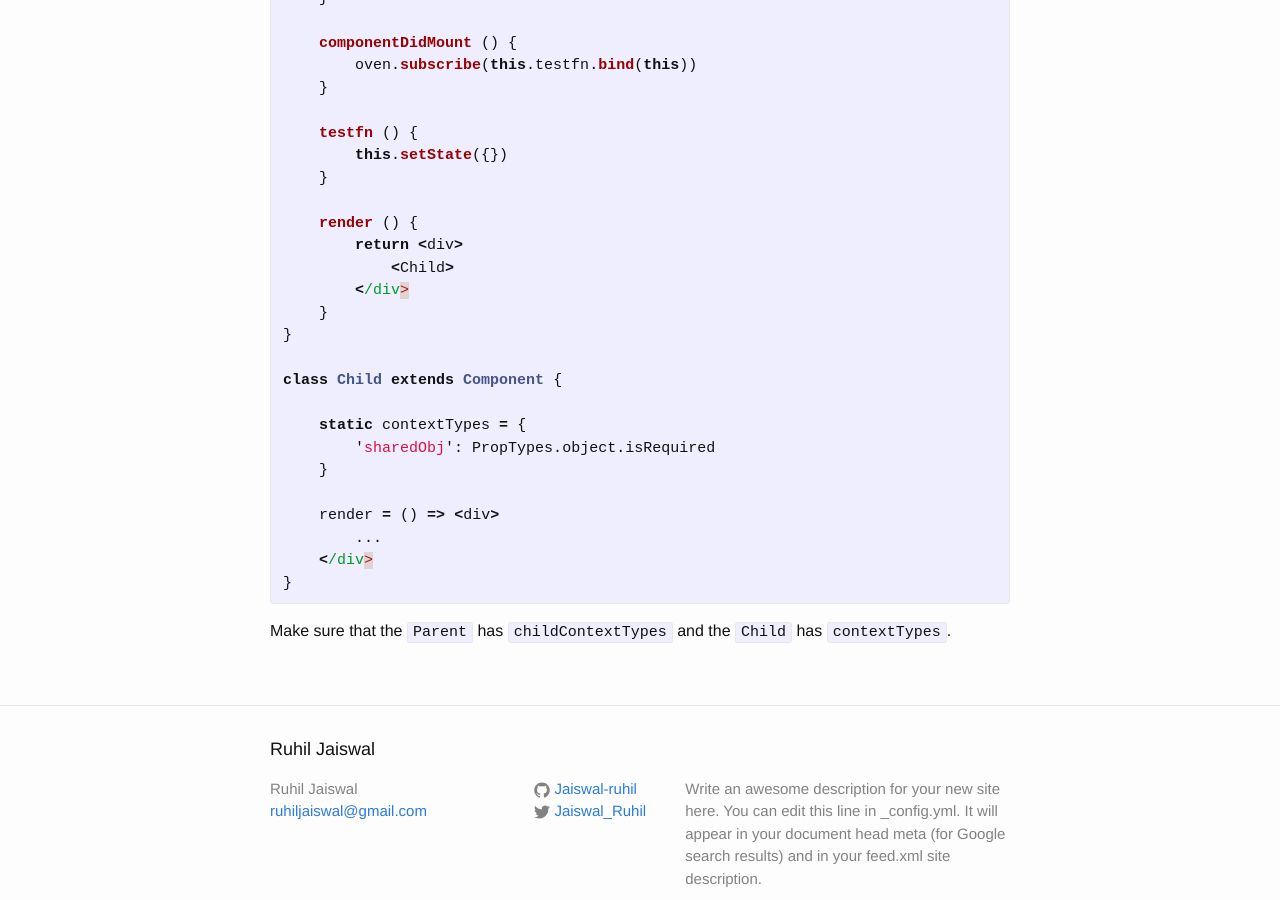
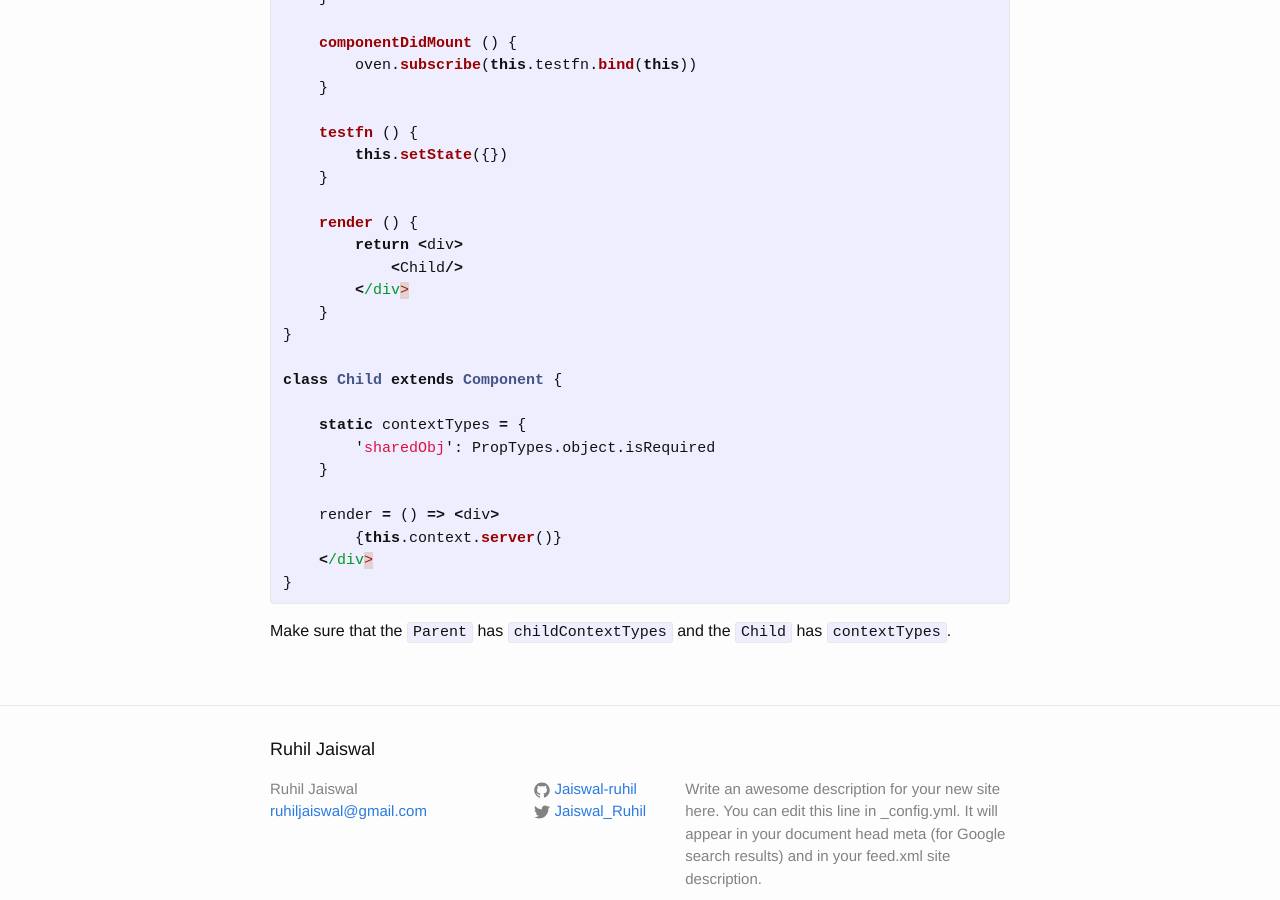
Before and after one commit to Jaiswal-ruhil/Jaiswal-ruhil.github.io, a Jekyll site: the page built from _posts/2017-06-27-reactContext.markdown, in a window 1280 px wide and 900 px high, scrolled down 1933 px. Built offline with Jekyll 4.4.1, drawn with Linux system fonts in a browser that asks for light colours.

Commit message:
bug fix and use of shared cointext in child

```diff
--- a/_posts/2017-06-27-reactContext.markdown
+++ b/_posts/2017-06-27-reactContext.markdown
@@ -99,7 +99,7 @@ class Parent extends Component {
 
     render () {
         return <div>
-            <Child>
+            <Child/>
         </div>
     }
 }
@@ -111,7 +111,7 @@ class Child extends Component {
     }
 
     render = () => <div>
-        ...
+        {this.context.server()}
     </div>
 }
 
```
